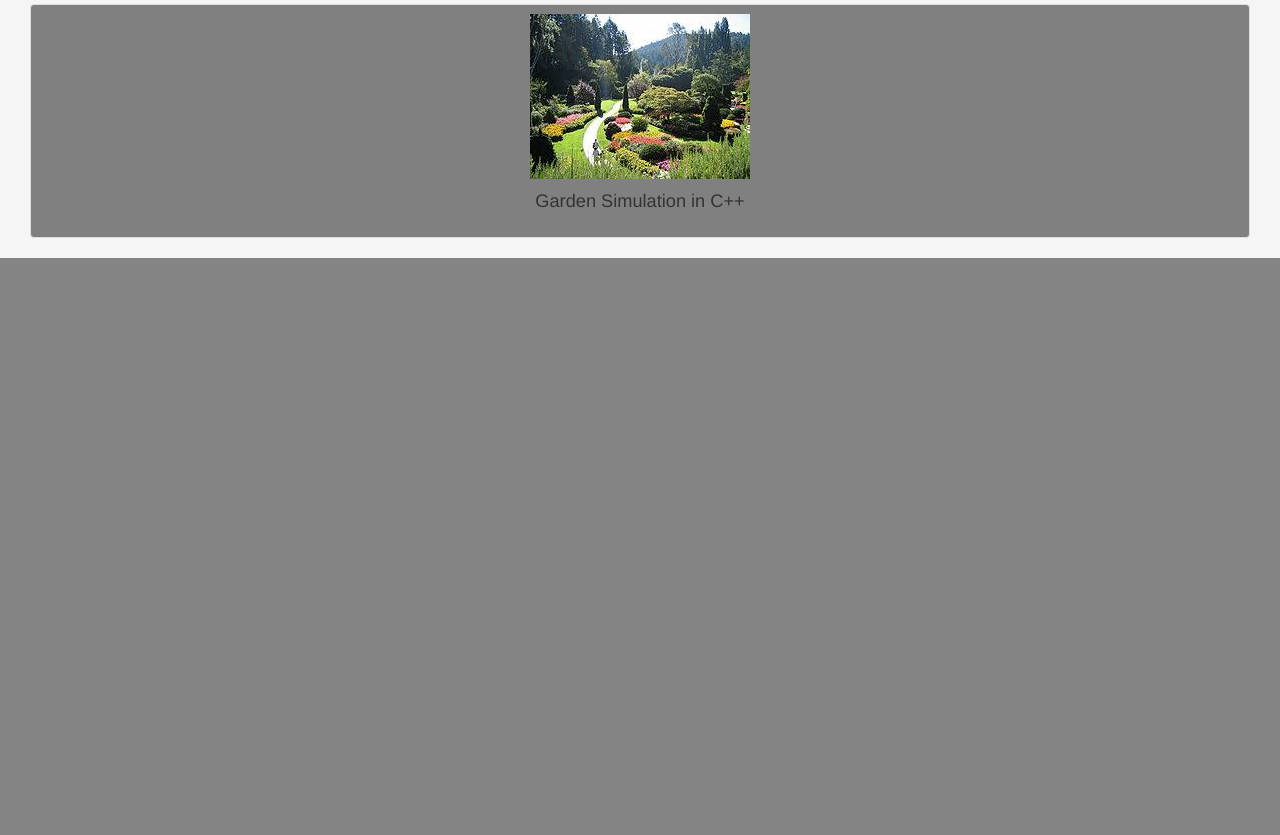
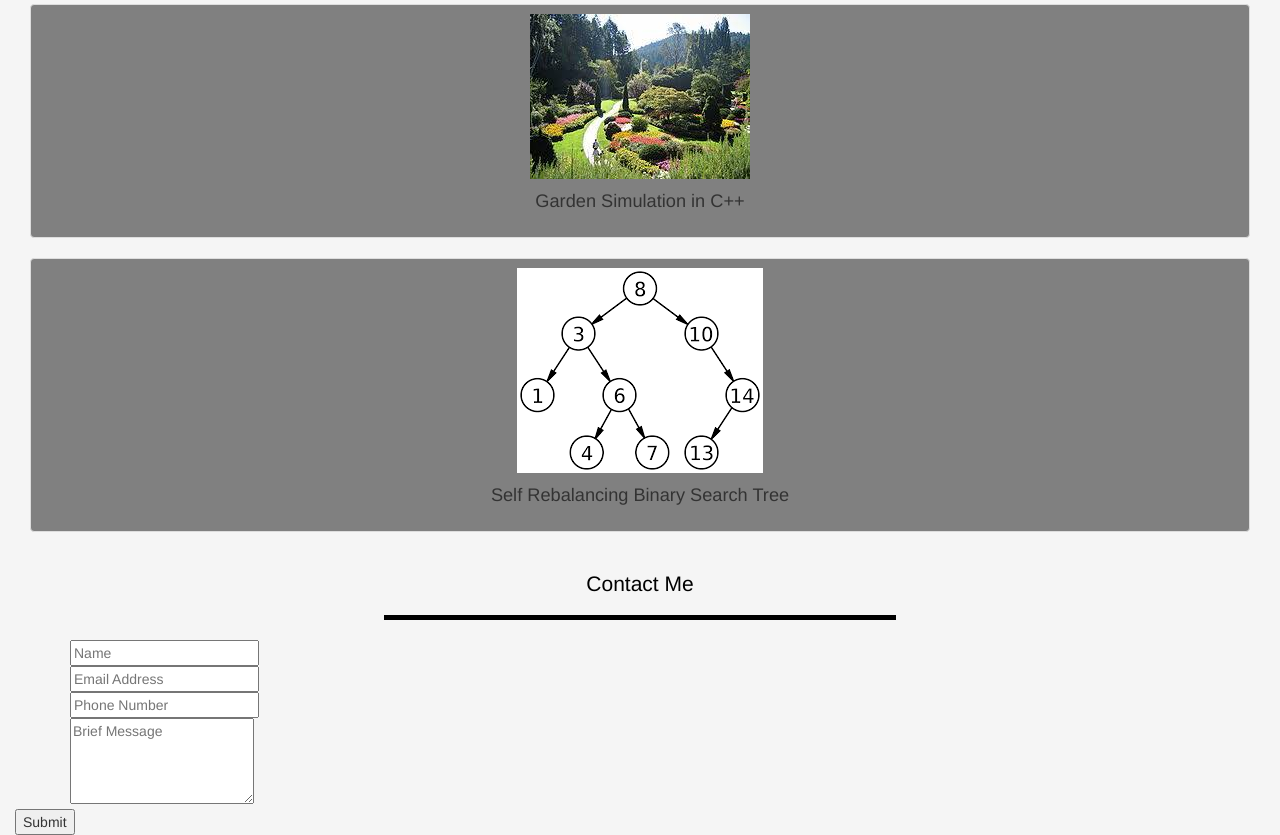
Before and after one commit to ajsciandra/portfolio, a PHP site: page / in a window 1280 px wide. Shown: the part 1403-2238 px from the top of the page. Before the commit the page ends 1661 px from the top, so only its background shows below. Run offline with PHP 8.4, Linux system fonts and the light colour scheme; some libraries are stand-ins or nearby versions.

Commit message:
done the portfolio for now

```diff
--- a/includes/css/head.css
+++ b/includes/css/head.css
@@ -1,5 +1,8 @@
 #header{
   background-color:red;
+  position: fixed;
+  top: 0;
+  width:100%
 }
 .img-fluid{
   max-width:80px;
--- a/includes/css/port.css
+++ b/includes/css/port.css
@@ -5,6 +5,7 @@
 }
 #about-me{
   background-color: black;
+  margin-top:80px;
 }
 .my-photo{
   max-width:30%;
@@ -45,3 +46,10 @@ hr{
 .thumbnail img{
   padding-top: 5px;
 }
+#contact{
+  color:black !important;
+}
+#contact-me{
+  padding: 10px 0px 0px 0px;
+  background-color: #F5F5F5;
+}
--- a/includes/header.html
+++ b/includes/header.html
@@ -24,7 +24,7 @@
         <a href = "#my-port" class = "btn portfolio-btn" style="font-size: 20px"><strong>Portfolio</strong></a>
       </div>
       <div class = "col-xs-2">
-        <a href = "#" class = "btn contact-btn" style="font-size: 20px"><strong>Contact</strong></a>
+        <a href = "#contact-me" class = "btn contact-btn" style="font-size: 20px"><strong>Contact</strong></a>
       </div>
     </div>
   </div>
--- /dev/null
+++ b/includes/js/submitted.js
@@ -0,0 +1,3 @@
+function contact(){
+  alert("Thank You for Contacting Me! I'll get back to you as soon as I can!");
+}
--- a/index.php
+++ b/index.php
@@ -7,6 +7,7 @@
   <link rel="stylesheet" href="https://maxcdn.bootstrapcdn.com/bootstrap/3.3.7/css/bootstrap.min.css">
   <script src="https://ajax.googleapis.com/ajax/libs/jquery/3.2.1/jquery.min.js"></script>
   <script src="https://maxcdn.bootstrapcdn.com/bootstrap/3.3.7/js/bootstrap.min.js"></script>
+  <script src = "includes/js/submitted.js"></script>
   <meta name="viewport" content="width=device-width, initial-scale=1">
 </head>
 
@@ -55,12 +56,43 @@
       </a>
     </div>
 
+    <div class = "thumbnail">
+      <a href = "#">
+      <img src = "includes/photos/bst.png" class = "img-responsive">
+        <div class = "caption">
+          <p>Self Rebalancing Binary Search Tree</p>
+        </div>
+      </a>
+    </div>
+
   </div>
 
   <!----------------------End My Portfolio ---------------------->
 
   <div class = "container-fluid" id="contact-me">
+    <h4 class = "start-text" id = "contact">Contact Me</h4>
+    <hr id="port-hr">
+    <form action="#" onsubmit = "contact()">
+      <div class = "container">
+        <input type="text" name="name" placeholder="Name" required>
+      </div>
 
+      <div class = "container">
+        <input type="email" name="email" placeholder="Email Address" required>
+      </div>
+
+      <div class = "container">
+        <input type="tel" name="phone" placeholder="Phone Number" required>
+      </div>
+
+      <div class = "container">
+        <textarea rows="4" name="message" placeholder="Brief Message" required></textarea>
+      </div>
+
+      <div class = "container-fluid">
+        <input type = "submit">
+      </div>
+    </form>
   </div>
 
 
```
Also changed, not shown: includes/photos/bst.png (added).
